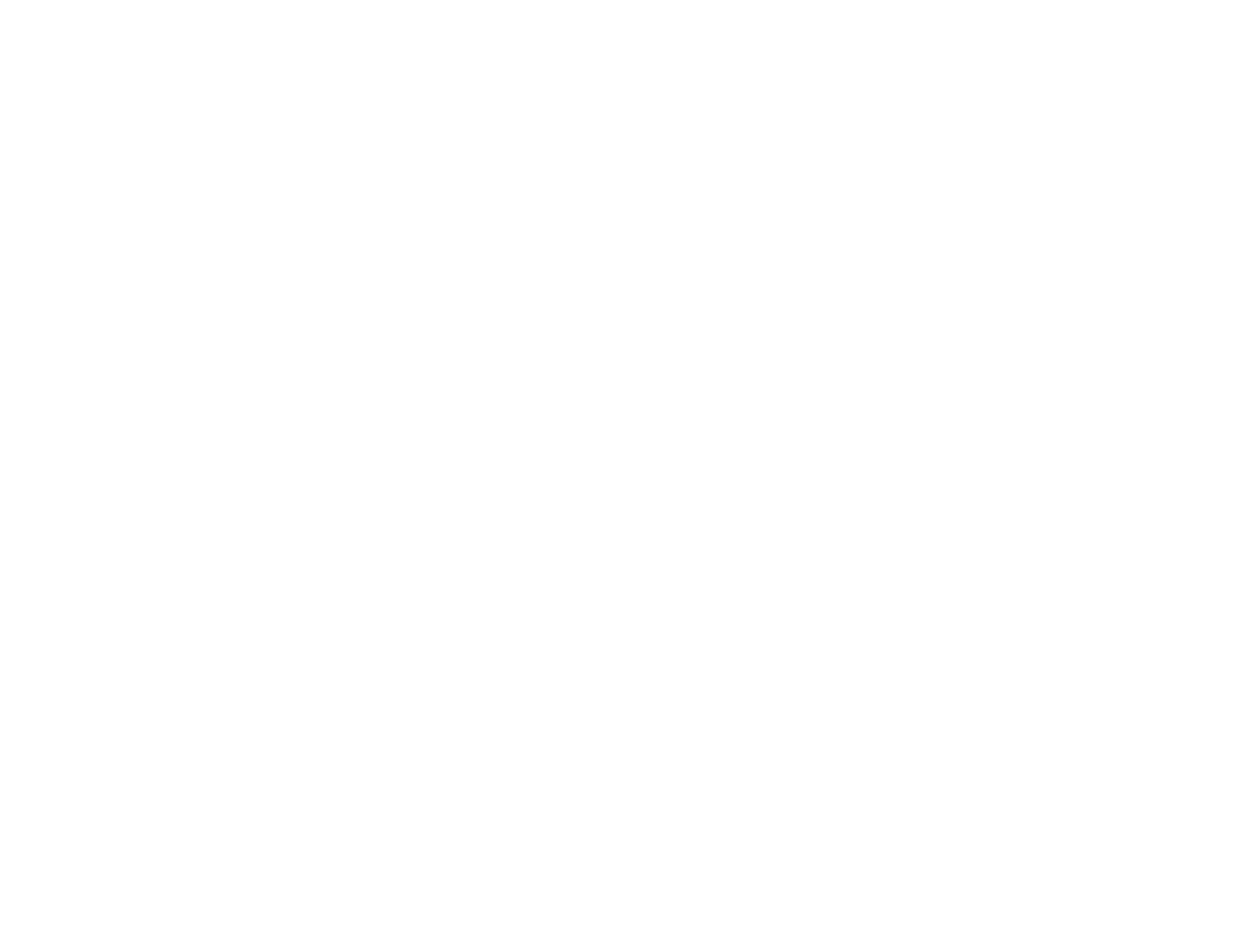
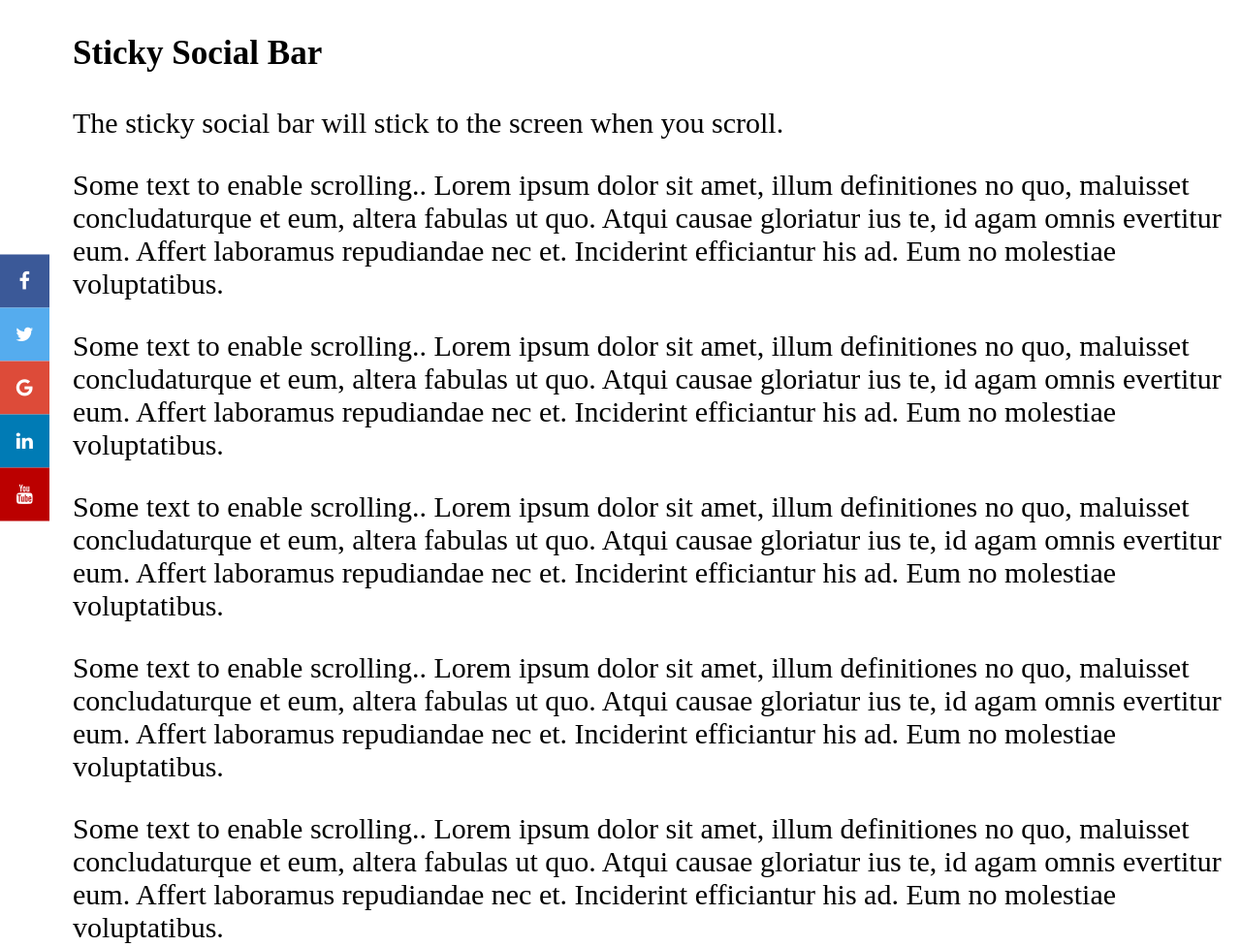
Before and after one commit to yveyeh/social-handles, a plain HTML site: page index.html in a window 1280 px wide. Shown: the top 977 px of the page at 97% size. Before the commit the page ends 800 px from the top, so only its background shows below. Drawn offline with Linux system fonts and the light colour scheme.

Commit message:
Update index.html

```diff
--- a/index.html
+++ b/index.html
@@ -5,13 +5,85 @@
     <meta http-equiv="X-UA-Compatible" content="IE=edge">
     <meta name="viewport" content="width=device-width, initial-scale=1.0">
     <title>Social Handles</title>
+    <!-- Font Awesome -->
+    <link rel="stylesheet" href="https://cdnjs.cloudflare.com/ajax/libs/font-awesome/4.7.0/css/font-awesome.min.css">
     <!-- Styles -->
     <link rel="stylesheet" href="assets/css/index.css">
+    <style>
+body {margin:0;height:2000px;}
+
+.icon-bar {
+  position: fixed;
+  top: 50%;
+  -webkit-transform: translateY(-50%);
+  -ms-transform: translateY(-50%);
+  transform: translateY(-50%);
+}
+
+.icon-bar a {
+  display: block;
+  text-align: center;
+  padding: 16px;
+  transition: all 0.3s ease;
+  color: white;
+  font-size: 20px;
+}
+
+.icon-bar a:hover {
+  background-color: #000;
+}
+
+.facebook {
+  background: #3B5998;
+  color: white;
+}
+
+.twitter {
+  background: #55ACEE;
+  color: white;
+}
+
+.google {
+  background: #dd4b39;
+  color: white;
+}
+
+.linkedin {
+  background: #007bb5;
+  color: white;
+}
+
+.youtube {
+  background: #bb0000;
+  color: white;
+}
+
+.content {
+  margin-left: 75px;
+  font-size: 30px;
+}
+</style>
 </head>
 <body>
 
-    <div class="social-handles">
+    <div class="icon-bar">
+      <a href="#" class="facebook"><i class="fa fa-facebook"></i></a>
+      <a href="#" class="twitter"><i class="fa fa-twitter"></i></a>
+      <a href="#" class="google"><i class="fa fa-google"></i></a>
+      <a href="#" class="linkedin"><i class="fa fa-linkedin"></i></a>
+      <a href="#" class="youtube"><i class="fa fa-youtube"></i></a>
+    </div>
 
+    <div class="content">
+      <h3>Sticky Social Bar</h3>
+      <p>The sticky social bar will stick to the screen when you scroll.</p>
+      <p>Some text to enable scrolling.. Lorem ipsum dolor sit amet, illum definitiones no quo, maluisset concludaturque et eum, altera fabulas ut quo. Atqui causae gloriatur ius te, id agam omnis evertitur eum. Affert laboramus repudiandae nec et. Inciderint efficiantur his ad. Eum no molestiae voluptatibus.</p>
+      <p>Some text to enable scrolling.. Lorem ipsum dolor sit amet, illum definitiones no quo, maluisset concludaturque et eum, altera fabulas ut quo. Atqui causae gloriatur ius te, id agam omnis evertitur eum. Affert laboramus repudiandae nec et. Inciderint efficiantur his ad. Eum no molestiae voluptatibus.</p>
+      <p>Some text to enable scrolling.. Lorem ipsum dolor sit amet, illum definitiones no quo, maluisset concludaturque et eum, altera fabulas ut quo. Atqui causae gloriatur ius te, id agam omnis evertitur eum. Affert laboramus repudiandae nec et. Inciderint efficiantur his ad. Eum no molestiae voluptatibus.</p>
+      <p>Some text to enable scrolling.. Lorem ipsum dolor sit amet, illum definitiones no quo, maluisset concludaturque et eum, altera fabulas ut quo. Atqui causae gloriatur ius te, id agam omnis evertitur eum. Affert laboramus repudiandae nec et. Inciderint efficiantur his ad. Eum no molestiae voluptatibus.</p>
+      <p>Some text to enable scrolling.. Lorem ipsum dolor sit amet, illum definitiones no quo, maluisset concludaturque et eum, altera fabulas ut quo. Atqui causae gloriatur ius te, id agam omnis evertitur eum. Affert laboramus repudiandae nec et. Inciderint efficiantur his ad. Eum no molestiae voluptatibus.</p>
+      <p>Some text to enable scrolling.. Lorem ipsum dolor sit amet, illum definitiones no quo, maluisset concludaturque et eum, altera fabulas ut quo. Atqui causae gloriatur ius te, id agam omnis evertitur eum. Affert laboramus repudiandae nec et. Inciderint efficiantur his ad. Eum no molestiae voluptatibus.</p>
+      <p>Some text to enable scrolling.. Lorem ipsum dolor sit amet, illum definitiones no quo, maluisset concludaturque et eum, altera fabulas ut quo. Atqui causae gloriatur ius te, id agam omnis evertitur eum. Affert laboramus repudiandae nec et. Inciderint efficiantur his ad. Eum no molestiae voluptatibus.</p>
     </div>
 
     <!-- JavaScripts -->
```
